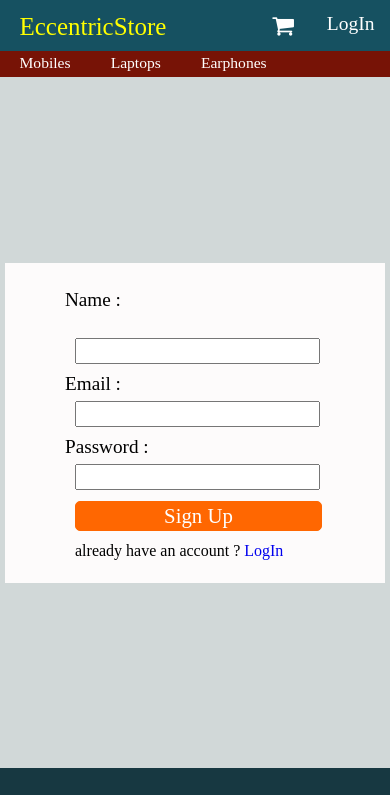
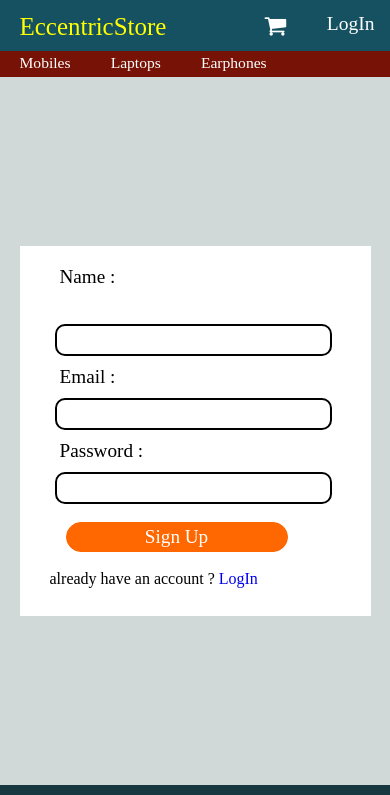
Before and after one commit to deadlock314/Ecommerce-site-Frontend, a React (Create React App) app: page /signup in a window 390 px wide. Shown: the top 795 px of the page. Built offline with nearby package versions, Linux system fonts and the light colour scheme.

Commit message:
added some styles for mobile responsiveness

```diff
--- a/src/Styles/CartStyles/CartPS.css
+++ b/src/Styles/CartStyles/CartPS.css
@@ -84,9 +84,10 @@ display: inline-block;
             grid-template-columns: 100%;
         }
         #cart-product-price{
-            font-size: 1.3rem;
+            font-size: 1.4rem;
             display: inline;
-            margin-left: 30vw;
+            margin-left: 17vw;
+            font-weight: 900;
 
         }
         #calc{
--- a/src/Styles/FooterStyles.css
+++ b/src/Styles/FooterStyles.css
@@ -70,7 +70,7 @@
         grid-template-columns: 50% 50%;
     }
     .footer-subtitle{
-        font-size: 1.1rem;
+        font-size: 1.06rem;
     }
 
 }
--- a/src/Styles/FormStyles.css
+++ b/src/Styles/FormStyles.css
@@ -2,13 +2,12 @@
     display: flex;
     align-self: center;
     justify-content: center;
-    margin: 22vh 0 22vh 0;
+    margin: 20vh 0 20vh 0;
 
 }
-
 .form{
     display: grid;
-    background-color: var(--bgcolor);
+    background-color:#fff;
     padding: 20px;
     width: 380px;
     height: 320px;
@@ -19,13 +18,13 @@
     cursor: pointer;
     text-align: center;
     background-color: #ff6701;
-    width: 245px;
+    width: 220px;
     height: 28px;
-    margin: 8px 0 8px 50px;
+    margin: 8px 0 10px 68px;
     border: 1px solid #ff6701;
-    border-radius: 5px;
+    border-radius: 15px;
     color:#fff;
-    font-size: 1.3rem;
+    font-size: 1.2rem;
 
 }
 .form label{
@@ -37,16 +36,47 @@
 
 }
 .form input{
+     all: unset;
     display: inline-block;
     width: 245px;
-    height: 26px;
+    height: 28px;
     margin: 3px 0 0 50px;
+    border:  solid 2px black;
+    border-radius: 10px;
 }
 #fpass{
-    font-size: 1rem;
+    font-size: 1.05rem;
    padding-left: 75px;
     color: blue;
 }
 .form p{
     padding-left: 50px;
 }
+@media (max-width:500px) {
+
+    .form{
+        width: 90vw;
+        height: 95vw;
+    }
+    .form input{
+        width:70vw;
+        height: 28px;
+
+        margin: 2px 15px;
+
+    }
+    .form label{
+        padding: 0 20px;
+    }
+    #fpass{
+        font-size: 1.05rem;
+       padding-left: 45px;
+    }
+    .form button{
+        margin-left: 26px;
+    }
+    .form p{
+        padding-left: 10px;
+    }
+
+}
--- a/src/Styles/ProductInfoStyles/productInfoStyles.css
+++ b/src/Styles/ProductInfoStyles/productInfoStyles.css
@@ -64,19 +64,27 @@ margin: 7% 0px 20px 40vw;
 @media (max-width:500px) {
     .productInfoProps-struct{
          display: inline;
+         background-color: white;
+         margin: 2px 0;
+         padding: 2px 0;
+
     }
     .productInfo-left-container{
         position: relative;
+        background-color: white;
+        margin: 12px 9px 0 9px ;
+        padding: 10px 15px;
 
     }
     .productInfo-right-container{
-        margin: 0px ;
+        margin: 0 9px;
+        background-color: white;
         }
 
         .productInfo-image{
-            height: 60vw;
-            width: 75vw;
-            margin-left: 7vw;
+            height: 70vw;
+            width: 85vw;
+            margin-left: 2vw;
         }
         #productInfo-mobiles{
             height: 75vw;
@@ -85,18 +93,24 @@ margin: 7% 0px 20px 40vw;
             height: 70vw;
         }
         .productInfo-button{
-            font-size: 1rem;
+            font-size: 0.97rem;
             width: 22vw;
             height: 7vw;
             margin-top: 15px;
+            padding: 2px 7px;
         }
         #pinfo-btn{
-            margin-left: 13vw;
+            margin-left: 8vw;
         }
         #productInfo-des{
-            font-size: 1.3rem;
+            font-size: 1.25rem;
             margin-left: 10px;
            }
 
+        #productInfo-price{
+        margin: -5px 50px 0px 50vw;
+        font-size: 1.6rem;
+     }
+
 
 }
--- a/src/Styles/ProductInfoStyles/productStyles.css
+++ b/src/Styles/ProductInfoStyles/productStyles.css
@@ -24,9 +24,9 @@
 .product-struct{
     display: inline-block;
     background-color: var(--bgcolor);
-    width: 335px;
+    width: 305px;
     height: 350px;
-    margin-bottom: 42px;
+    margin-bottom: 30px;
     cursor: pointer;
 }
 
@@ -57,8 +57,8 @@
 {
     display: inline-block;
     height: 200px;
-    width: 310px;
-    padding: 20px 20px 10px 40px;
+    width: 300px;
+    padding: 20px 20px 10px 30px;
 }
 #product-des{
     padding: 5px 10px 0px 24px;
@@ -71,9 +71,20 @@
 
 }
 #product-price{
-    padding:10px 10px 0px 40px;
+    padding:5px 10px 0px 40px;
     font-family:  Arial, sans-serif;
     font-size: 1.5rem;
     font-weight: bold;
     color: #212121;
 }
+
+@media (max-width:500px) {
+    .home-container{
+        margin: 0 20px 0 20px;
+
+    }
+    .main-title{
+        font-size: 1.4rem;
+    }
+
+}
--- a/src/Styles/navbarStyles.css
+++ b/src/Styles/navbarStyles.css
@@ -75,7 +75,7 @@ font-size: 1.45vw;
    ;
 }
 .cart{
-   padding-left:20vw;
+   padding-left:16vw;
 }
 .login-logout{
 
@@ -90,6 +90,9 @@ font-size: 1.45vw;
      font-size: 0;
 
  }
+ #nav-logout{
+      font-size: 5vw;
+ }
 
 
 }
```
